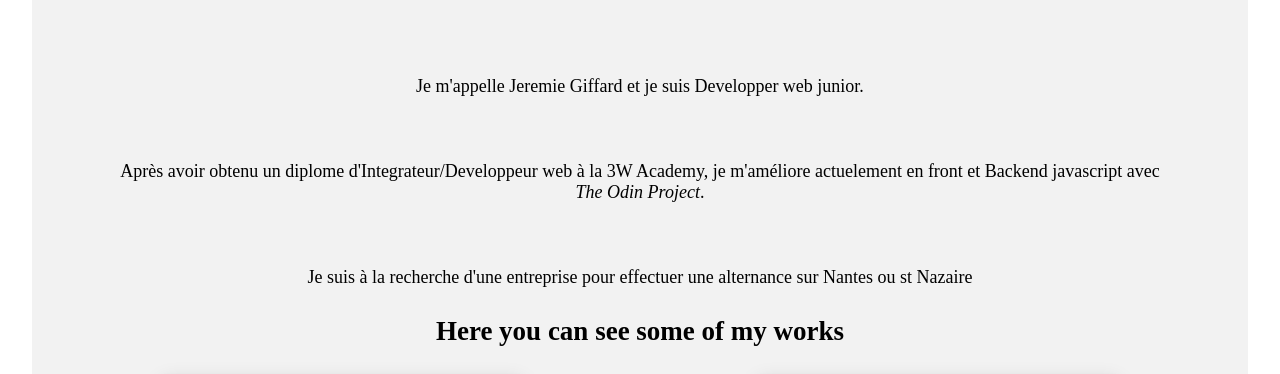
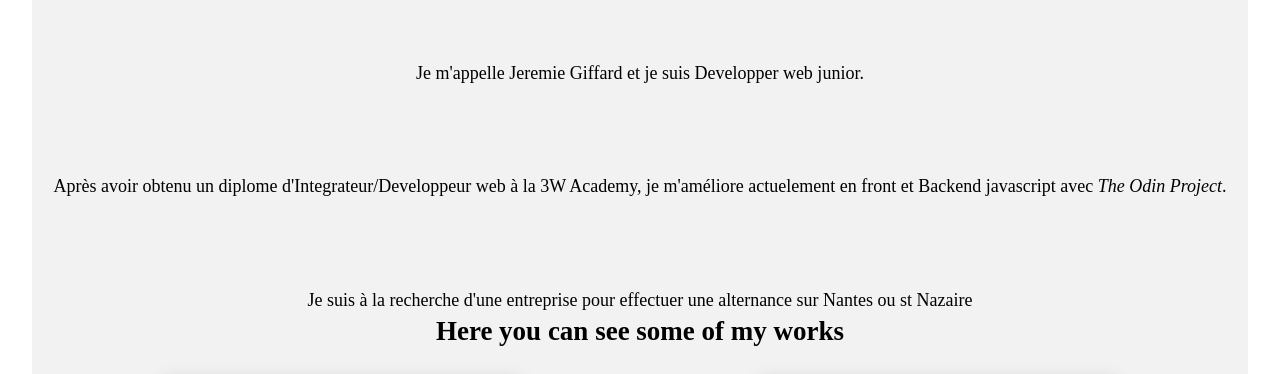
Before and after one commit to JeremieGiffard/Portfolio, a plain HTML site: page index.html in a window 1280 px wide. Shown: the part 484-858 px from the top of the page. Drawn offline with Linux system fonts and the light colour scheme.

Commit message:
Update styles.css

```diff
--- a/styles.css
+++ b/styles.css
@@ -118,15 +118,15 @@
 
   #welcome-section article #welcome-div{
     background-color: var(--main-bg);
-    margin: 1.5rem 0;
+    margin: 4rem 0 0.5rem 0;
     display: flex;
-    justify-content: space-evenly;
+    justify-content: flex-start;
     align-items: center;
     flex-direction: column;
   }
 
   #welcome-section p{
-    margin: 0 2.5rem;
+    margin: 0.5rem 1.5rem;
   }
 
   article{
@@ -152,8 +152,16 @@
     justify-content: center;
     flex-direction: column;
     text-align: center;
-    width: 90%;
+    width: 100%;
   }
+
+  @media (min-width: 600px) {
+    #welcome-section article #welcome-div{
+      margin-top: 2rem;
+      justify-content: space-around;
+    }
+  }
+
 
   #projects {
     text-align: center;
```
